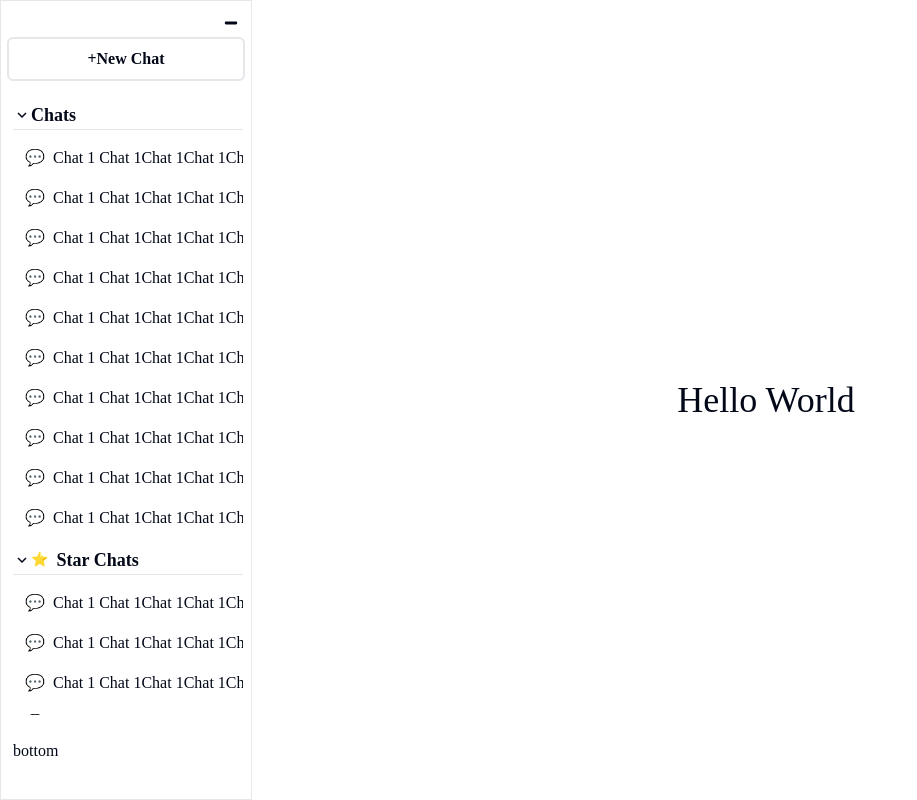
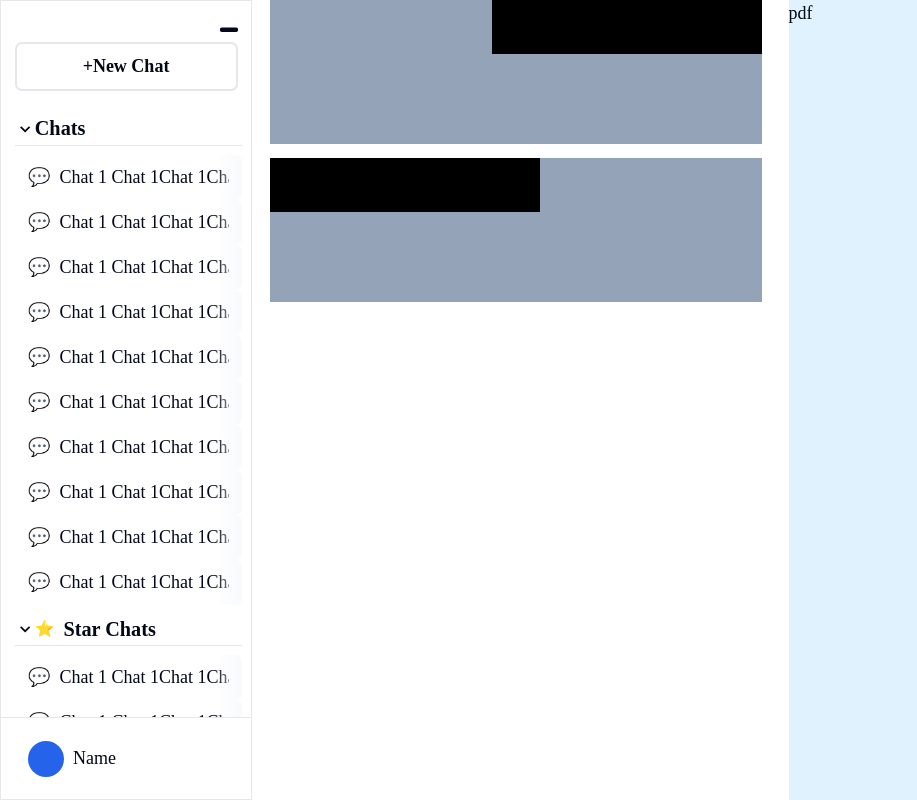
Before and after one commit to Peter3Khalil/DocTalkerTest, a Next.js app: page / in a window 1280 px wide. Shown: the whole page, without its empty margins (0-917 px from the left). Built offline with nearby package versions, Linux system fonts and the light colour scheme.

Commit message:
Edit sidebar component

```diff
--- a/src/components/Sidebar.jsx
+++ b/src/components/Sidebar.jsx
@@ -1,4 +1,4 @@
-import React, { useState } from "react";
+import React, { useEffect, useState } from "react";
 import { useDispatch, useSelector } from "react-redux";
 import { FaWindowMinimize } from "react-icons/fa";
 import { close } from "../redux/slices/toggleSlice";
@@ -10,21 +10,31 @@ import { setCurrentChat } from "../redux/slices/currentChatSlice";
 const Sidebar = () => {
   const dispatch = useDispatch();
   return (
-    <aside className="w-[70%] md:w-[250px] h-full flex flex-col pl-3 py-3 bg-background text-foreground">
-      <FaWindowMinimize
-        onClick={() => dispatch(close())}
-        className="self-end mb-3 mr-3 cursor-pointer"
-      />
-      <button className="w-full self-center border-2 bg-inherit mr-3 py-2 rounded-md mb-5 font-semibold hover:bg-accent">
-        +New Chat
-      </button>
-      <section className="w-full h-screen overflow-auto flex flex-col gap-2">
+    <aside className="w-[70%] md:w-[250px] h-full flex flex-col pl-3 pt-3 bg-background text-foreground relative">
+      {/* TOP */}
+      <section className="flex flex-col gap-2 w-full items-end pr-3">
+        <FaWindowMinimize
+          onClick={() => dispatch(close())}
+          className="cursor-pointer"
+        />
+        <button className="w-full self-center border-2 bg-inherit  py-2 rounded-md mb-5 font-semibold hover:bg-accent">
+          +New Chat
+        </button>
+      </section>
+      {/* TOP */}
+
+      <section className="w-full h-screen overflow-auto flex flex-col gap-2 mb-10 pb-12">
         {/* print star emoji */}
 
         <Folder name={"Chats"} />
         <Folder name={"Star Chats"} icon={"⭐"} />
       </section>
-      <section className="py-6">bottom</section>
+      <section className="py-4 border-t flex gap-2 items-center px-3 absolute bottom-0 w-full left-0 z-40 bg-background">
+        <div className="flex items-center cursor-pointer hover:bg-primary/10 w-full rounded-md py-1 px-3 gap-2">
+          <div className="w-8 h-8 rounded-full bg-primary"></div>
+          <h1>Name</h1>
+        </div>
+      </section>
     </aside>
   );
 };
@@ -36,7 +46,7 @@ function Folder({ name, icon }) {
     <div className="w-full flex flex-col gap-2 pr-2">
       <h1
         onClick={() => setIsCollapsed((prev) => !prev)}
-        className="text-lg flex items-center font-semibold sticky top-0 bg-background border-b cursor-pointer"
+        className="text-lg bg-background z-20 flex items-center font-semibold sticky top-0 border-b cursor-pointer"
       >
         {isCollapsed ? (
           <MdOutlineExpandLess className="rotate-90" />
@@ -65,17 +75,25 @@ function Folder({ name, icon }) {
 function Item({ name, id }) {
   const currentChat = useSelector((state) => state.currentChat.currentChat);
   const dispatch = useDispatch();
+  const handleOnclick = (e) => {
+    dispatch(setCurrentChat(id));
+  };
+
   return (
     <li
-      onClick={() => dispatch(setCurrentChat(id))}
+      onClick={handleOnclick}
+      title={name}
       className={`${
         currentChat === id
           ? "bg-primary text-primary-foreground"
           : "bg-inherit text-inherit hover:bg-primary/10"
-      } py-2 px-3 rounded-md cursor-pointer whitespace-nowrap overflow-hidden`}
+      } flex items-center px-3 h-10 rounded-md cursor-pointer relative`}
     >
       <span className="mr-2">💬</span>
-      {name}
+      <p className="whitespace-nowrap overflow-hidden">{name}</p>
+      {currentChat !== id && (
+        <span className="absolute h-full w-6 right-0 bg-gradient-to-r from-transparent to-slate-50 rounded-md"></span>
+      )}
     </li>
   );
 }
--- a/src/pages/index.jsx
+++ b/src/pages/index.jsx
@@ -17,29 +17,61 @@ const Home = () => {
       dispatch(open());
     }
   }, []);
+  const message =
+    "  Lorem ipsum dolor sit amet consectetur adipisicing elit. Adipisci distinctio placeat vitae, alias illum facere repudiandae inventore dignissimos, eveniet ex aliquid eius soluta exercitationem iste, perferendis recusandae quaerat vero! Minus.";
   return (
-    <div className="w-full h-screen flex relative">
-      <div className={clsx("w-full border md:w-fit h-full absolute left-0 top-0 z-10 flex",!isOpen?"hidden":"md:flex md:relative")}>
+    <div className="w-full h-screen flex relative overflow-hidden">
+      <div
+        className={clsx(
+          "w-full border md:w-fit h-full absolute left-0 top-0 z-10 flex",
+          !isOpen ? "hidden" : "md:flex md:relative"
+        )}
+      >
         <Sidebar />
-        <div className="flex-1 h-full bg-black/80 md:hidden"></div>
+        <div onClick={()=>dispatch(close())} className="flex-1 h-full bg-black/80 md:hidden" ></div>
       </div>
 
-      <main className="flex-1 bg-background text-foreground flex relative ">
+      <main className="flex-1 bg-background text-foreground flex relative px-6 md:p-0">
         <div
           onClick={() => dispatch(open())}
           className={clsx(
-            "absolute top-3 left-3 cursor-pointer border p-1 rounded-md text-foreground",
+            "absolute top-3 left-3 z-30 cursor-pointer border p-1 rounded-md text-foreground",
             isOpen ? "hidden" : ""
           )}
         >
           <FiMaximize />
         </div>
-        <div className="w-full h-full flex justify-center items-center">
-          <h1 className="text-4xl">Hello World</h1>
+
+        <div className="w-full h-full flex gap-2 flex-row-reverse">
+          {/* PDFViewer */}
+          <div className="hidden md:flex flex-1 h-full bg-sky-100">pdf</div>
+          {/* PDFViewer */}
+
+          {/* Conversation */}
+          <div className="flex-1 h-full flex flex-col gap-3 md:m-0 overflow-auto pb-3 px-4">
+            <div className="w-full h-32 bg-slate-400 flex justify-end">
+              <div className="h-12 w-60 bg-black"></div>
+            </div>
+            <div className="w-full h-32 bg-slate-400 flex justify-start">
+              <div className="h-12 w-60 bg-black"></div>
+            </div>
+          </div>
+          {/* Conversation */}
         </div>
       </main>
     </div>
   );
 };
-
+function Conversation({ name = "Me", message }) {
+  return (
+    <div
+      className={clsx(
+        "max-w-[70%] w-fit flex gap-2 items-start px-3 py-2 rounded-md"
+      )}
+    >
+      <h1 className="capitalize">{name}:</h1>
+      <p className="text-sm">{message}</p>
+    </div>
+  );
+}
 export default Home;
--- a/src/styles/globals.css
+++ b/src/styles/globals.css
@@ -2,12 +2,21 @@
 @tailwind components;
 @tailwind utilities;
 
-@import url('https://fonts.googleapis.com/css2?family=Architects+Daughter&display=swap');
-*{
+@import url('https://fonts.googleapis.com/css2?family=Playpen+Sans:wght@100;200;300;400;500;600;700;800&display=swap');
+
+* {
     box-sizing: border-box;
 }
+@media screen and (max-width: 640px) {
+    html{
+        font-size: 16px;
+    }
+}
+html{
+    font-size: 18px;
+}
 body {
-    font-family: 'Architects Daughter', cursive;
+    font-family: 'Playpen Sans', cursive;
 }
 
 @layer base {
```
